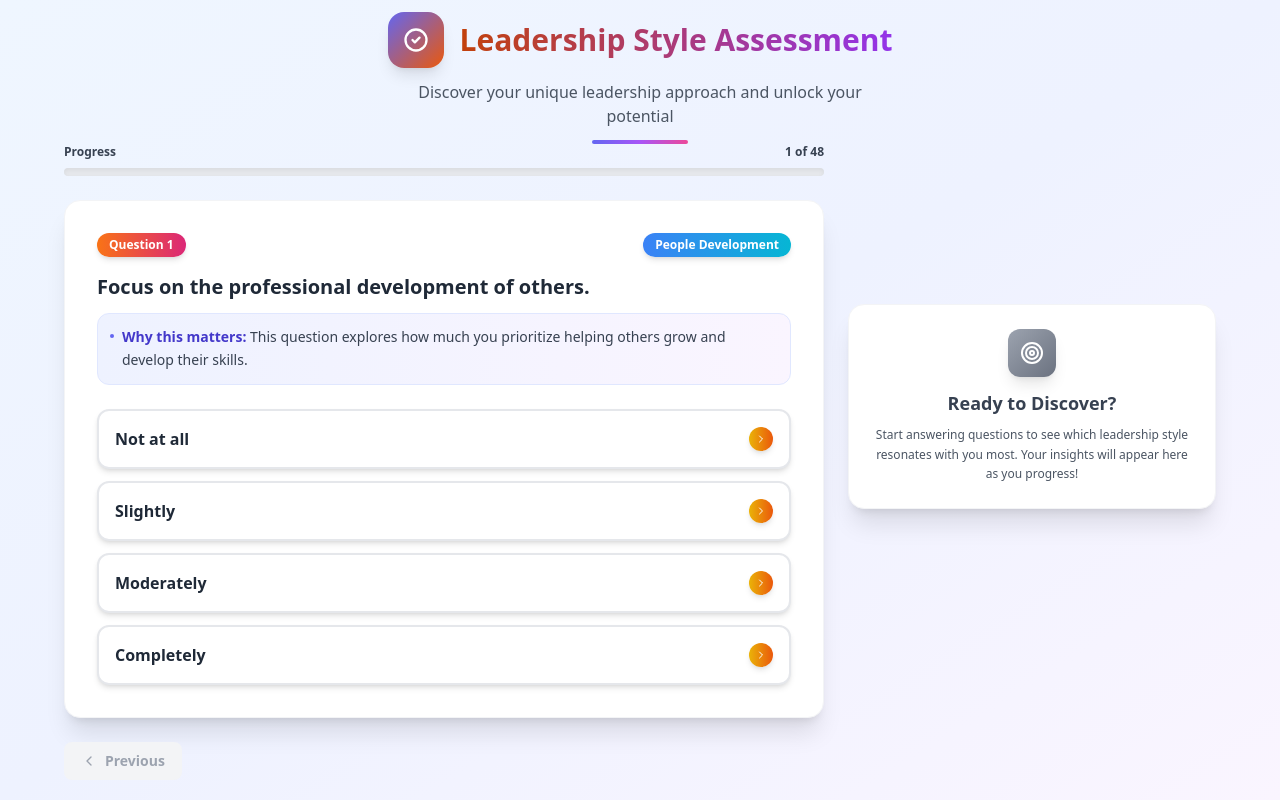
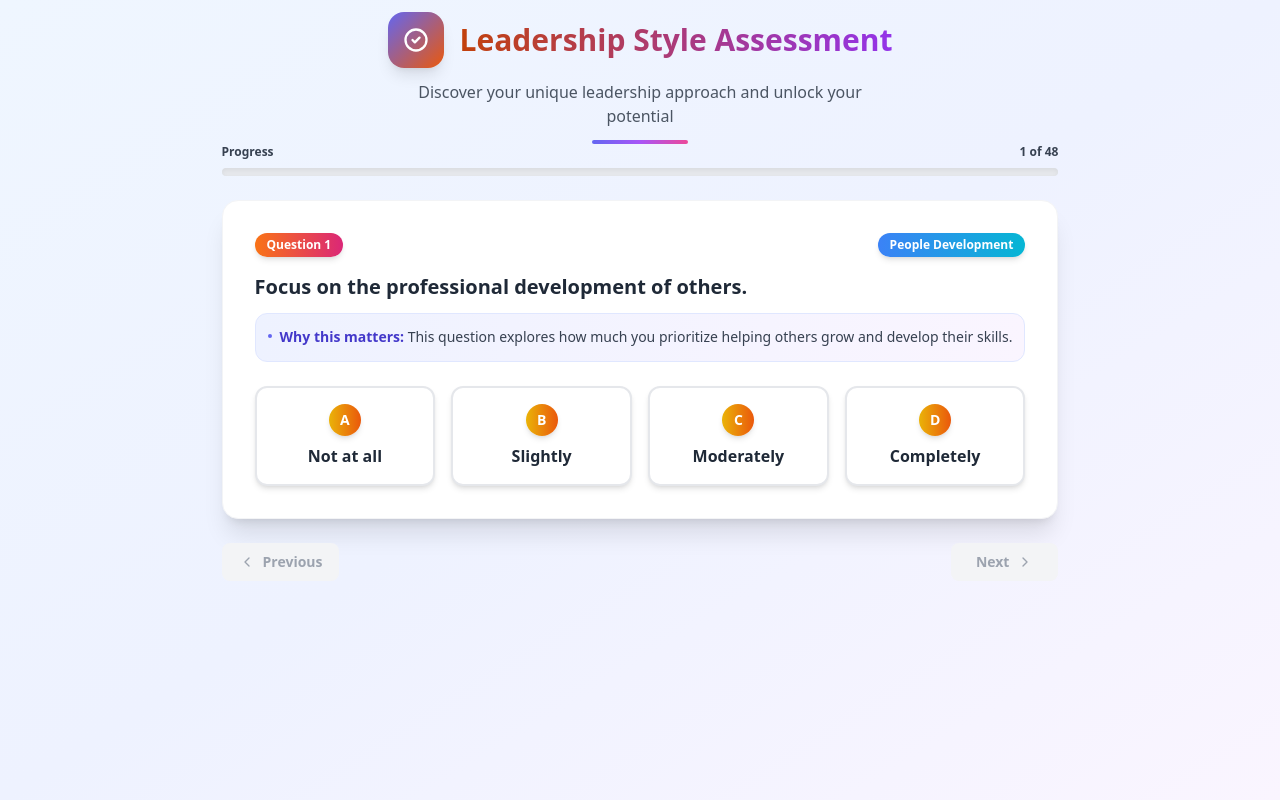
Before and after one commit to MichaelGetu-git/Questions-jo, a React (Vite) app: page / in a window 1280 px wide. Built offline with nearby package versions, Linux system fonts and the light colour scheme.

Commit message:
update: live changes fixed

```diff
--- a/src/App.tsx
+++ b/src/App.tsx
@@ -148,7 +148,7 @@ const LeadershipQuestionnaire: React.FC = () => {
       <div className="max-w-6xl mx-auto">
         <Header />
 
-        <div className="grid lg:grid-cols-3 gap-6">
+        <div className="flex items-center justify-center">
           <QuestionCard
             question={questions[currentQuestion]}
             currentQuestion={currentQuestion}
@@ -158,11 +158,6 @@ const LeadershipQuestionnaire: React.FC = () => {
             onPrevious={handlePrevious}
           />
 
-          <DesktopSidebar
-            currentTopStyle={currentTopStyle}
-            leadershipStyles={leadershipStyles}
-            answers={answers}
-          />
         </div>
 
         <MobileInsights
--- a/src/components/QuestionCard.tsx
+++ b/src/components/QuestionCard.tsx
@@ -1,4 +1,4 @@
-import React from 'react';
+import React, { useState } from 'react';
 import { ChevronLeft, ChevronRight } from 'lucide-react';
 import type { Question } from '../types';
 
@@ -9,6 +9,7 @@ interface QuestionCardProps {
   progress: number;
   onAnswer: (option: any) => void;
   onPrevious: () => void;
+  onNext: () => void;
 }
 
 const QuestionCard: React.FC<QuestionCardProps> = ({
@@ -17,8 +18,24 @@ const QuestionCard: React.FC<QuestionCardProps> = ({
   totalQuestions,
   progress,
   onAnswer,
-  onPrevious
+  onPrevious,
+  onNext
 }) => {
+  const [selectedOption, setSelectedOption] = useState<any>(null);
+
+  const handleOptionSelect = (option: any) => {
+    setSelectedOption(option);
+    // Don't call onAnswer here - only store the selection
+  };
+
+  const handleNext = () => {
+    if (selectedOption) {
+      onAnswer(selectedOption); // Call onAnswer only when Next is clicked
+      onNext();
+      setSelectedOption(null); // Reset selection for next question
+    }
+  };
+
   return (
     <div className="lg:col-span-2">
       <div className="mb-4 lg:mb-6">
@@ -60,18 +77,29 @@ const QuestionCard: React.FC<QuestionCardProps> = ({
           </div>
         </div>
 
-        <div className="space-y-2 lg:space-y-3">
+        {/* Options in row format */}
+        <div className="grid grid-cols-1 sm:grid-cols-2 lg:grid-cols-4 gap-3 lg:gap-4">
           {question.options.map((option, index) => (
             <button
               key={index}
-              onClick={() => onAnswer(option)}
-              className="w-full text-left p-3 lg:p-4 rounded-xl border-2 border-gray-200 hover:border-indigo-400 hover:bg-gradient-to-r hover:from-indigo-50 hover:to-purple-50 transition-all duration-300 transform hover:scale-[1.02] focus:outline-none focus:ring-4 focus:ring-indigo-200 focus:border-indigo-500 bg-white hover:shadow-lg shadow-md"
+              onClick={() => handleOptionSelect(option)}
+              className={`text-center p-3 lg:p-4 rounded-xl border-2 transition-all duration-300 transform hover:scale-[1.05] focus:outline-none focus:ring-4 focus:ring-indigo-200 shadow-md hover:shadow-lg ${
+                selectedOption === option
+                  ? 'border-indigo-500 bg-gradient-to-r from-indigo-100 to-purple-100 text-indigo-800'
+                  : 'border-gray-200 hover:border-indigo-400 hover:bg-gradient-to-r hover:from-indigo-50 hover:to-purple-50 bg-white text-gray-800'
+              }`}
             >
-              <div className="flex items-center justify-between">
-                <span className="text-gray-800 font-semibold text-sm lg:text-base">{option.text}</span>
-                <div className="flex items-center justify-center w-6 h-6 bg-gradient-to-r from-yellow-500 to-orange-600 rounded-full text-white shadow-md">
-                  <ChevronRight className="w-3 h-3" />
+              <div className="flex flex-col items-center space-y-2">
+                <div className={`flex items-center justify-center w-8 h-8 rounded-full shadow-md ${
+                  selectedOption === option
+                    ? 'bg-gradient-to-r from-indigo-500 to-purple-600 text-white'
+                    : 'bg-gradient-to-r from-yellow-500 to-orange-600 text-white'
+                }`}>
+                  <span className="text-sm font-bold">{String.fromCharCode(65 + index)}</span>
                 </div>
+                <span className="font-semibold text-sm lg:text-base leading-tight">
+                  {option.text}
+                </span>
               </div>
             </button>
           ))}
@@ -91,6 +119,19 @@ const QuestionCard: React.FC<QuestionCardProps> = ({
           <ChevronLeft className="w-4 h-4 mr-2" />
           Previous
         </button>
+
+        <button
+          onClick={handleNext}
+          disabled={!selectedOption}
+          className={`flex items-center px-6 py-2 rounded-lg font-semibold transition-all duration-300 text-sm ${
+            selectedOption
+              ? 'bg-gradient-to-r from-indigo-500 to-purple-600 text-white hover:from-indigo-600 hover:to-purple-700 shadow-lg hover:shadow-xl transform hover:scale-105'
+              : 'text-gray-400 cursor-not-allowed bg-gray-100'
+          }`}
+        >
+          Next
+          <ChevronRight className="w-4 h-4 ml-2" />
+        </button>
       </div>
     </div>
   );
```
